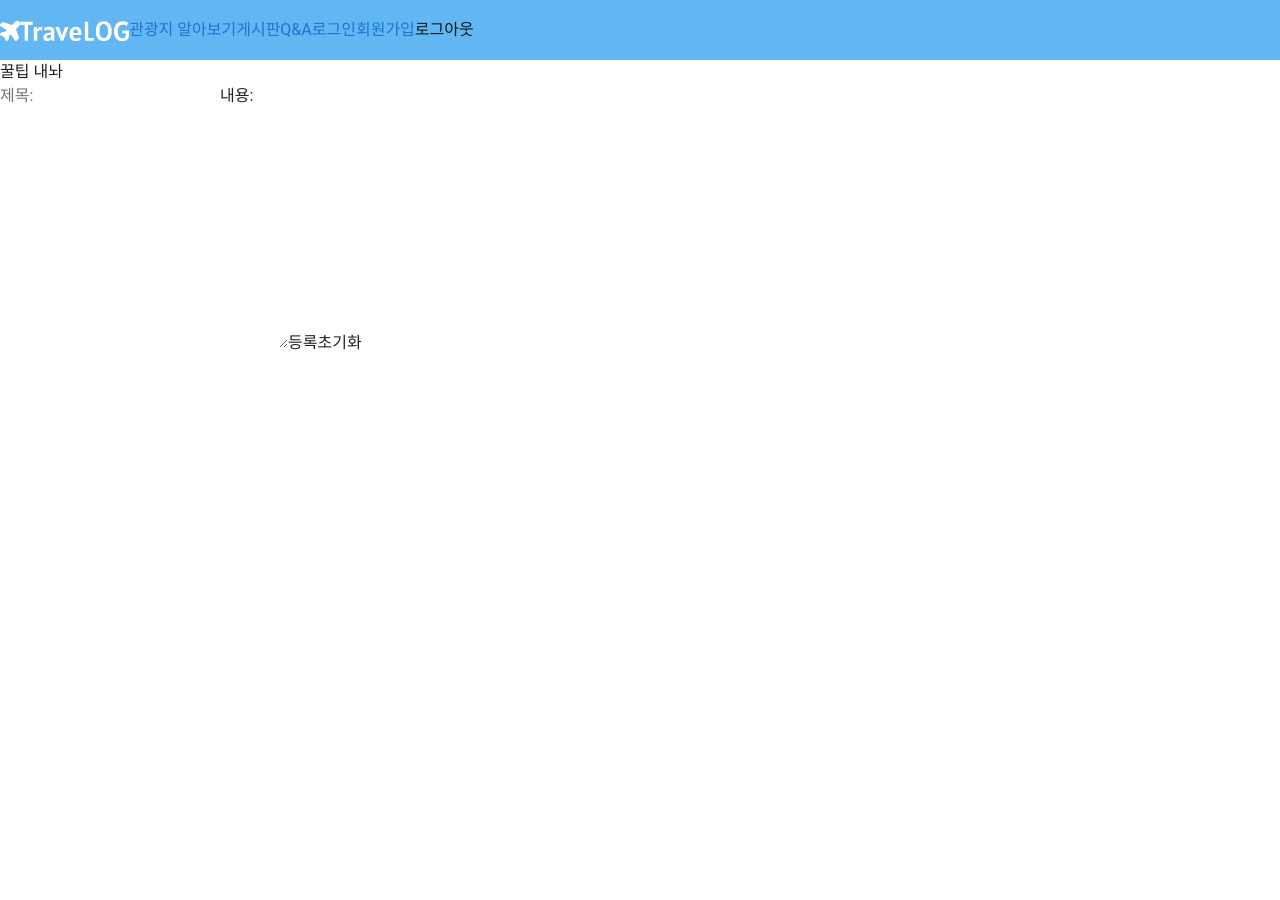
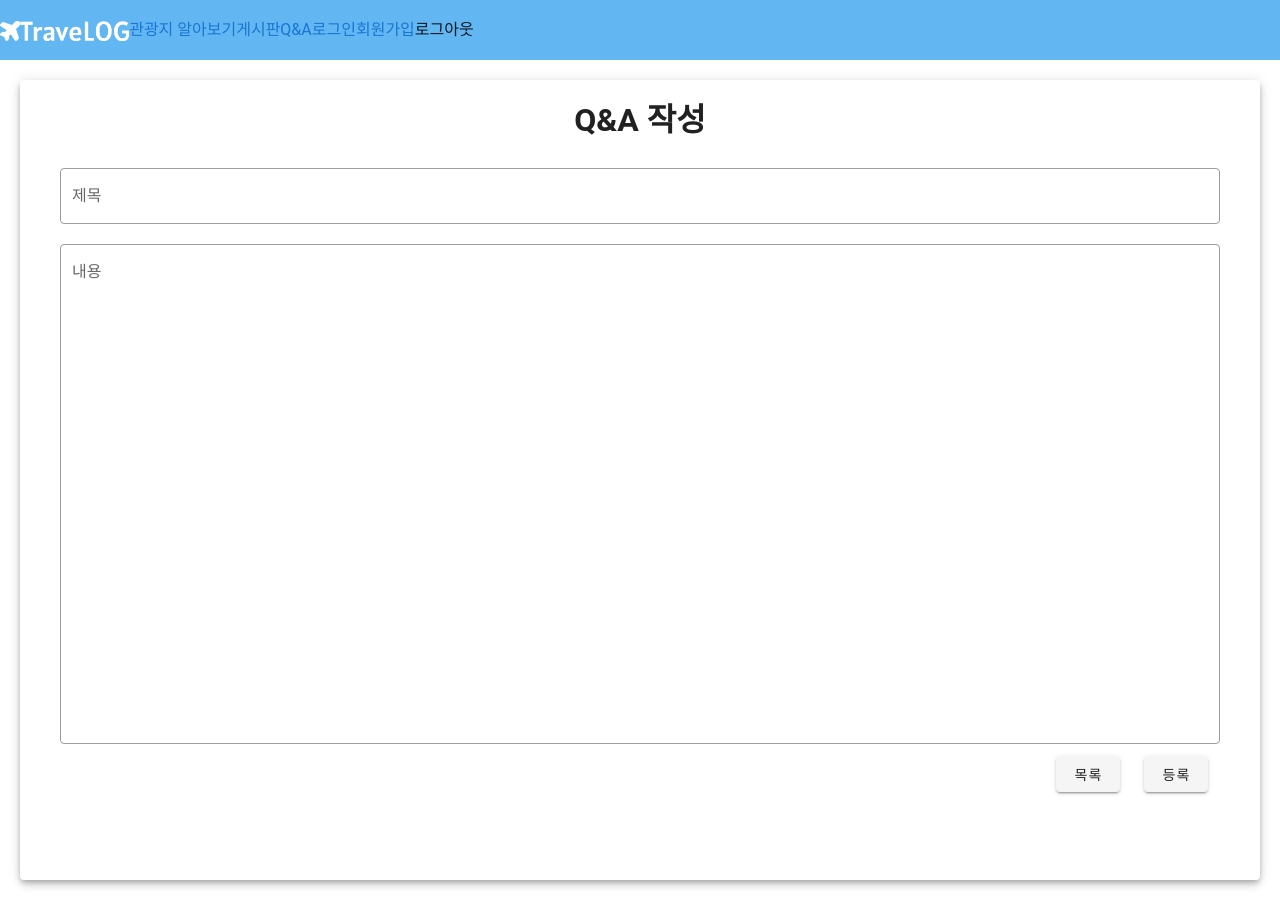
Before and after one commit to SSAFY-TraveLOG/TraveLOG-frontend, a Vue app: page /qna/write in a window 1280 px wide. Before the commit the page ends 800 px from the top, so only its background shows below. Built offline with nearby package versions, Linux system fonts and the light colour scheme.

Commit message:
feat: QnA 게시판 글 등록 기능 구현

```diff
--- a/src/components/qnaboard/QnaBoardWriter.vue
+++ b/src/components/qnaboard/QnaBoardWriter.vue
@@ -1,8 +1,7 @@
 <template>
-    <div>
-        <div>꿀팁 내놔</div>
-        <qna-board-input-item type="write"></qna-board-input-item>
-    </div>
+  <div>
+    <qna-board-input-item type="write"></qna-board-input-item>
+  </div>
 </template>
 
 <script>
@@ -13,5 +12,5 @@ export default {
   components: {
     QnaBoardInputItem,
   },
-}
+};
 </script>
--- a/src/components/qnaboard/item/QnaBoardInputItem.vue
+++ b/src/components/qnaboard/item/QnaBoardInputItem.vue
@@ -1,25 +1,53 @@
 <template>
-  <div>
-    <form @submit="onSubmit" @reset="onReset">
-      <input type="text" v-model="article.subject" placeholder="제목:">
-
-      <label for="content">내용:</label><br>
-      <textarea name="content" id="content" cols="30" rows="10" v-model="article.content"></textarea>
-
-      <button type="submit" v-if="this.type === 'write'">등록</button>
-      <button type="submit" v-else>수정</button>
-      <button type="reset">초기화</button>
-    </form>
-  </div>
+  <v-sheet
+    class="ma-5 pt-4 pa-7 d-flex flex-column justify-start"
+    color="white"
+    elevation="5"
+    min-height="800px"
+    rounded
+  >
+    <h1 class="align-self-center mb-3">Q&A 작성</h1>
+    <v-container>
+      <form @submit="onSubmit" @reset="onReset">
+        <v-text-field
+          v-model="article.subject"
+          class="mb-5"
+          full-width
+          hide-details
+          color="blacks"
+          label="제목"
+          outlined
+        ></v-text-field>
+        <v-textarea
+          v-model="article.content"
+          label="내용"
+          color="blacks"
+          no-resize
+          hide-details
+          full-width
+          height="500px"
+          outlined
+        ></v-textarea>
+        <v-container class="d-flex flex-row justify-end">
+          <v-btn type="reset" class="mr-6"> 목록 </v-btn>
+          <v-btn type="submit" v-if="this.type == 'write'"> 등록 </v-btn>
+          <v-btn type="submit" v-else> 수정 </v-btn>
+        </v-container>
+      </form>
+    </v-container>
+  </v-sheet>
 </template>
 
 <script>
 import axios from "@/util/axios";
+import { mapGetters } from 'vuex';
 
 export default {
   name: "QnaBoardInputItem",
   data() {
     return {
+      subject: [],
+      content: [],
       article: {
         articleNo: 0,
         subject: "",
@@ -32,16 +60,17 @@ export default {
     type: { type: String },
   },
   created() {
-    // if (this.type === "modify") {
-    //   axios.get(`/board/${this.$route.params.articleno}`).then(({ data }) => {
-    //     // this.article.articleno = data.article.articleno;
-    //     // this.article.userid = data.article.userid;
-    //     // this.article.subject = data.article.subject;
-    //     // this.article.content = data.article.content;
-    //     this.article = data;
-    //   });
-    //   this.isUserid = true;
-    // }
+    if (this.type === "modify") {
+      console.log(this.$route.params.articleNo);
+      axios.post(`/qna/view/${this.$route.params.articleNo}`, {
+        userNo: this.userNo
+      }).then(({ data }) => {
+        console.log(data);
+        this.article.articleNo = data.data.articleNo;
+        this.article.subject = data.data.subject;
+        this.article.content = data.data.content;
+      });
+    }
   },
   methods: {
     onSubmit(event) {
@@ -50,19 +79,13 @@ export default {
       let err = true;
       let msg = "";
 
-      !this.article.subject &&
-        ((msg = "제목 입력해주세요"),
-        (err = false),
-        this.$refs.subject.focus());
+      !this.article.subject && ((msg = "제목 입력해주세요"), (err = false));
       err &&
         !this.article.content &&
-        ((msg = "내용 입력해주세요"),
-        (err = false),
-        this.$refs.content.focus());
+        ((msg = "내용 입력해주세요"), (err = false));
 
       if (!err) alert(msg);
-      else
-        this.type === "write" ? this.writeArticle() : this.modifyArticle();
+      else this.type === "write" ? this.writeArticle() : this.modifyArticle();
     },
     onReset(event) {
       event.preventDefault();
@@ -74,12 +97,14 @@ export default {
     writeArticle() {
       axios
         .post(`/qna/write`, {
+          userNo: this.userNo,
           subject: this.article.subject,
           content: this.article.content,
         })
         .then(({ data }) => {
+          console.log(data);
           let msg = "등록 처리시 문제가 발생했습니다.";
-          if (data === "OK") {
+          if (data.status == "OK") {
             msg = "등록이 완료되었습니다.";
           }
           alert(msg);
@@ -92,10 +117,12 @@ export default {
           articleNo: this.article.articleNo,
           subject: this.article.subject,
           content: this.article.content,
+          userNo: this.userNo
         })
         .then(({ data }) => {
+          console.log(data);
           let msg = "수정 처리시 문제가 발생했습니다.";
-          if (data === "OK") {
+          if (data.status == "OK") {
             msg = "수정이 완료되었습니다.";
           }
           alert(msg);
@@ -107,9 +134,11 @@ export default {
       this.$router.push({ name: "qnaBoardList" });
     },
   },
+  computed: {
+    ...mapGetters({ userNo: "getUserNo" }),
+  }
 };
 </script>
 
 <style>
-
 </style>
```
